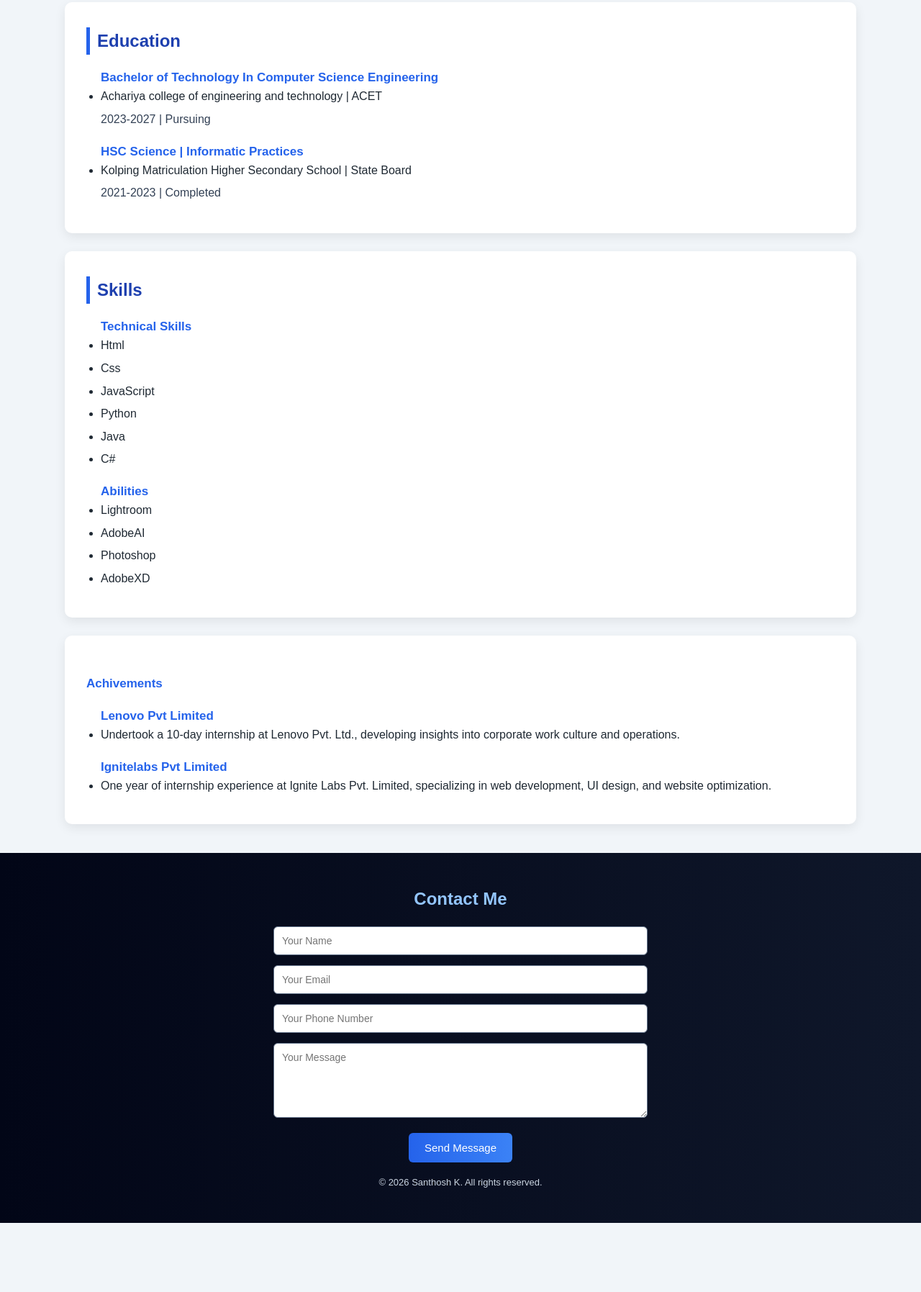
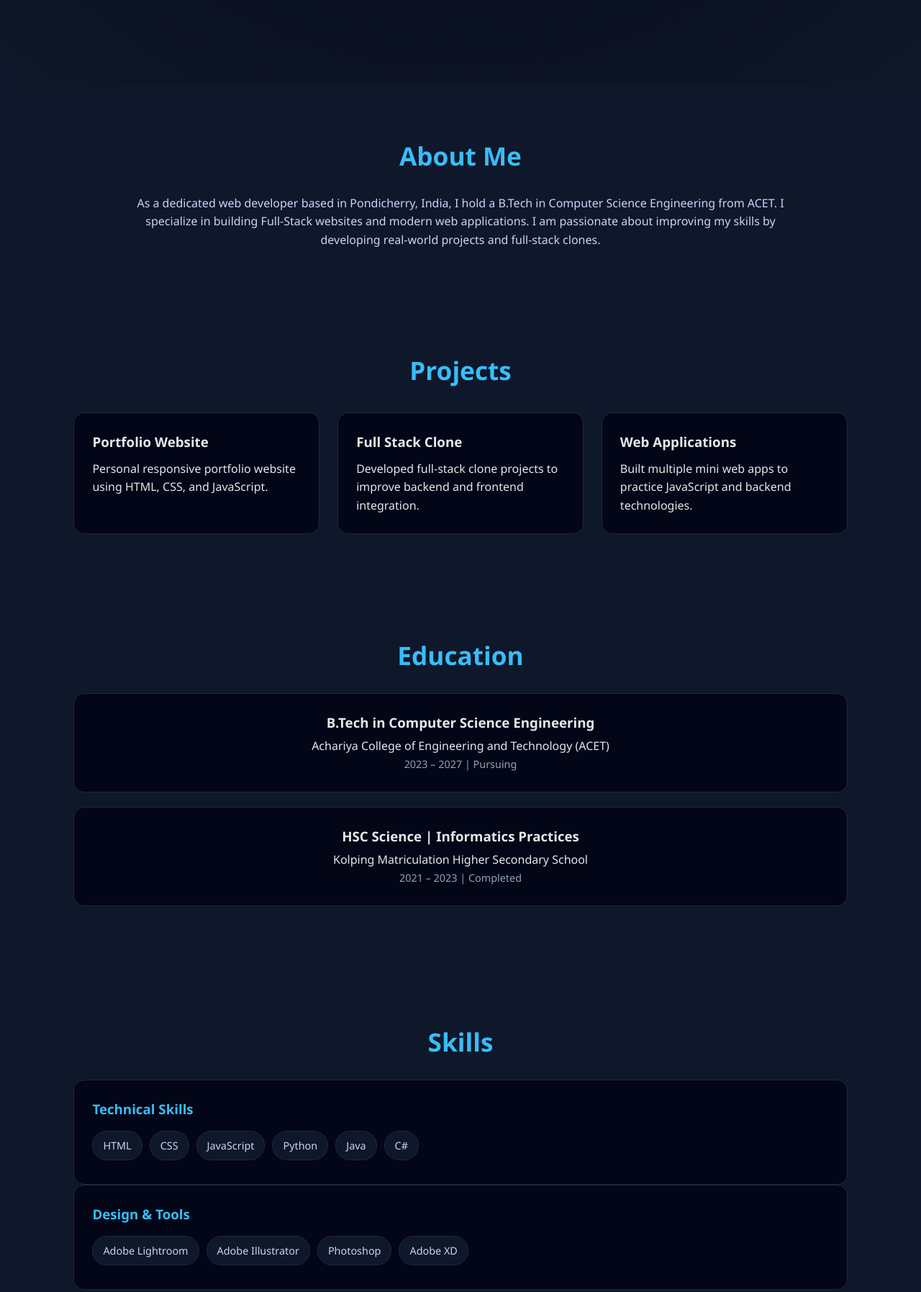
Before and after one commit to Santhoshyt123/Basic-Portfolio, a plain HTML site: page index.html in a window 1280 px wide. Shown: the part 671-2466 px from the top of the page at 72% size. Before the commit the page ends 2370 px from the top, so only its background shows below. Drawn offline with Linux system fonts and the light colour scheme.

Commit message:
updated portfolio

```diff
--- a/index.html
+++ b/index.html
@@ -3,101 +3,153 @@
 <head>
     <meta charset="UTF-8">
     <meta name="viewport" content="width=device-width, initial-scale=1.0">
-    <title>Portfolio</title>
+    <title>Santhosh K | Web Developer</title>
+    <meta name="description" content="Santhosh K - Web Developer Portfolio. Full Stack Web Developer from India.">
     <link rel="stylesheet" href="style.css">
 </head>
 <body>
-    <header>
-        <div>
-            <h1>My Logo</h1>
+
+<!-- ================= HEADER ================= -->
+<header class="site-header">
+   <div class="logo">
+    <a href="#home">SXNDY</a>
 </div>
-        <div>
-            <a href="#home">Home</a> |
-            <a href="#About">About me</a> |
-            <a href="#Project">Project</a> |
-            <a href="#Education">Education</a> |
-            <a href="#Skills">Skills</a>
+
+
+    <nav class="main-nav">
+        <a href="#home">Home</a>
+        <a href="#about">About</a>
+        <a href="#projects">Projects</a>
+        <a href="#education">Education</a>
+        <a href="#skills">Skills</a>
         <a href="#contact">Contact</a>
-        </div>
+    </nav>
 </header>
-    <section id="home">
-        <h1>I'm Santhosh K</h1>
-        <h2>I'm a Web Developer</h2>
+
+<!-- ================= HERO ================= -->
+<section id="home" class="hero">
+    <h1>Hello, I'm <span>Santhosh K</span></h1>
+    <h2>Full Stack Web Developer</h2>
+    <p>I build modern, responsive, and scalable web applications.</p>
+    <a href="#contact" class="btn-primary">Hire Me</a>
 </section>
 
-    <section id="About">
-        <h2>About me</h2>
-        <p>As a dedicated web developer based in Pondicherry, India, I hold a B.Tech in Computer Science Engineering from ACET. My fervor for coding and web development drives me to continually enhance my skill set. I specialize in constructing comprehensive Full-Stack websites and am passionate about creating intricate web applications. Currently, I am independently refining my expertise, with a particular enthusiasm for developing Full-Stack clones to further hone my abilities.</p>
+<!-- ================= ABOUT ================= -->
+<section id="about" class="about">
+    <h2>About Me</h2>
+    <p>
+        As a dedicated web developer based in Pondicherry, India, I hold a B.Tech in Computer Science Engineering from ACET.
+        I specialize in building Full-Stack websites and modern web applications. I am passionate about improving my skills
+        by developing real-world projects and full-stack clones.
+    </p>
 </section>
 
-    <section id="Education">
-        <h2>Education</h2>
-        <ul>
-            <h3>Bachelor of Technology In Computer Science Engineering</h3>
-            <li>Achariya college of engineering and technology | ACET</li>
-            <p>2023-2027 | Pursuing</p>
-            <h3>HSC Science | Informatic Practices</h3>
-            <li>Kolping Matriculation Higher Secondary School | State Board</li>
-            <p>2021-2023 | Completed</p>
-        </ul>
+<!-- ================= PROJECTS ================= -->
+<section id="projects" class="projects">
+    <h2>Projects</h2>
+    <div class="project-list">
+        <div class="project-card">
+            <h3>Portfolio Website</h3>
+            <p>Personal responsive portfolio website using HTML, CSS, and JavaScript.</p>
+        </div>
+
+        <div class="project-card">
+            <h3>Full Stack Clone</h3>
+            <p>Developed full-stack clone projects to improve backend and frontend integration.</p>
+        </div>
+
+        <div class="project-card">
+            <h3>Web Applications</h3>
+            <p>Built multiple mini web apps to practice JavaScript and backend technologies.</p>
+        </div>
+    </div>
 </section>
 
-    <section id="Skills">
+<!-- ================= EDUCATION ================= -->
+<section id="education" class="education">
+    <h2>Education</h2>
+
+    <div class="edu-item">
+        <h3>B.Tech in Computer Science Engineering</h3>
+        <p>Achariya College of Engineering and Technology (ACET)</p>
+        <span>2023 – 2027 | Pursuing</span>
+    </div>
+
+    <div class="edu-item">
+        <h3>HSC Science | Informatics Practices</h3>
+        <p>Kolping Matriculation Higher Secondary School</p>
+        <span>2021 – 2023 | Completed</span>
+    </div>
+</section>
+
+<!-- ================= SKILLS ================= -->
+<section id="skills" class="skills">
     <h2>Skills</h2>
+
+    <div class="skills-grid">
+        <div>
+            <h3>Technical Skills</h3>
             <ul>
-            <h3>Technical Skills</h3>
-            <li>Html</li>
-            <li>Css</li>
+                <li>HTML</li>
+                <li>CSS</li>
                 <li>JavaScript</li>
                 <li>Python</li>
                 <li>Java</li>
                 <li>C#</li>
-            <h3>Abilities</h3>
-            <li>Lightroom</li>
-            <li>AdobeAI</li>
+            </ul>
+        </div>
+
+        <div>
+            <h3>Design & Tools</h3>
+            <ul>
+                <li>Adobe Lightroom</li>
+                <li>Adobe Illustrator</li>
                 <li>Photoshop</li>
-            <li>AdobeXD</li>
+                <li>Adobe XD</li>
             </ul>
+        </div>
+    </div>
 </section>
 
-    <section>
-        <h3>Achivements</h3>
-        <ul>
-            <h3>Lenovo Pvt Limited</h3>
-            <li>Undertook a 10-day internship at Lenovo Pvt. Ltd., developing insights into corporate work culture and operations.</li>
-            <h3>Ignitelabs Pvt Limited</h3>
-            <li>One year of internship experience at Ignite Labs Pvt. Limited, specializing in web development, UI design, and website optimization.</li>
-        </ul>
+<!-- ================= ACHIEVEMENTS ================= -->
+<section class="achievements">
+    <h2>Achievements & Internships</h2>
+
+    <div class="achieve-item">
+        <h3>Lenovo Pvt. Limited</h3>
+        <p>10-day internship gaining exposure to corporate work culture and IT operations.</p>
+    </div>
+
+    <div class="achieve-item">
+        <h3>Ignite Labs Pvt. Limited</h3>
+        <p>One year internship in web development, UI design, and website optimization.</p>
+    </div>
 </section>
 
-       <footer id="contact">
-    <h3>Contact Me</h3>
+<!-- ================= CONTACT ================= -->
+<footer id="contact" class="contact">
+    <h2>Contact Me</h2>
 
-    <form class="contact-form">
-        <div class="form-group">
+       <form action="https://formspree.io/f/mzdarpyr" method="POST" class="contact-form">
+
   <input type="text" name="name" placeholder="Your Name" required>
-        </div>
 
-        <div class="form-group">
   <input type="email" name="email" placeholder="Your Email" required>
-        </div>
 
-        <div class="form-group">
-            <input type="tel" name="phone" placeholder="Your Phone Number" required>
-        </div>
+  <input type="tel" name="phone" placeholder="Your Phone">
 
-        <div class="form-group">
-            <textarea name="message" placeholder="Your Message" rows="5" required></textarea>
-        </div>
+  <textarea name="message" placeholder="Your Message" required></textarea>
 
   <button type="submit" class="btn-submit">Send Message</button>
+
+
 </form>
+
 
     <p class="footer-text">
         &copy; 2026 Santhosh K. All rights reserved.
     </p>
 </footer>
 
-
 </body>
 </html>
--- a/style.css
+++ b/style.css
@@ -1,214 +1,343 @@
-/* ========== Reset ========== */
+/* ================= RESET & BASE ================= */
 * {
-    margin: 0;
-    padding: 0;
-    box-sizing: border-box;
-    font-family: Arial, sans-serif;
+  margin: 0;
+  padding: 0;
+  box-sizing: border-box;
+  font-family: 'Segoe UI', Tahoma, Geneva, Verdana, sans-serif;
 }
 
-html {
-    scroll-behavior: smooth;
+body {
+  background: #0f172a; /* Dark navy */
+  color: #e5e7eb;
+  line-height: 1.6;
 }
 
-/* ========== Body ========== */
-body {
-    background: #f1f5f9;
-    color: #1f2933;
-    line-height: 1.6;
+/* ================= HEADER ================= */
+.site-header {
+  position: sticky;
+  top: 0;
+  z-index: 1000;
+  background: #020617;
+  display: flex;
+  justify-content: space-between;
+  align-items: center;
+  padding: 15px 8%;
+  border-bottom: 1px solid #1e293b;
+}
+.logo a {
+  color: #38bdf8;
+  font-size: 24px;
+  letter-spacing: 1px;
+  text-decoration: none;
+  font-weight: 700;
+  transition: all 0.3s ease;
 }
 
-/* ========== Header ========== */
-header {
-    background: linear-gradient(90deg, #1e3a8a, #2563eb);
-    color: #fff;
-    padding: 18px 30px;
-    display: flex;
-    justify-content: space-between;
-    align-items: center;
+/* Hover effect */
+.logo a:hover {
+  color: #0ea5e9;
+  transform: scale(1.05);
+  text-shadow: 0 0 10px rgba(56, 189, 248, 0.6);
 }
 
-header h1 {
-    font-size: 24px;
-    letter-spacing: 1px;
+
+.main-nav a {
+  color: #cbd5f5;
+  margin-left: 20px;
+  text-decoration: none;
+  font-weight: 500;
+  transition: 0.3s;
 }
 
-/* Nav Links */
-header a {
-    color: #e0e7ff;
-    text-decoration: none;
-    margin-left: 14px;
-    font-size: 15px;
-    padding: 4px 6px;
-    border-radius: 4px;
+.main-nav a:hover {
+  color: #38bdf8;
 }
 
-header a:hover {
-    background: rgba(255,255,255,0.15);
-    color: #fff;
+/* ================= HERO ================= */
+.hero {
+  min-height: 90vh;
+  display: flex;
+  flex-direction: column;
+  justify-content: center;
+  align-items: center;
+  text-align: center;
+  padding: 0 10%;
+  background: radial-gradient(circle at top, #020617, #0f172a);
 }
 
-/* ========== Sections ========== */
-section {
-    background: #ffffff;
-    margin: 25px auto;
-    padding: 35px 30px;
-    border-radius: 10px;
-    max-width: 1100px;
-    box-shadow: 0 5px 15px rgba(0,0,0,0.08);
+.hero h1 {
+  font-size: 3rem;
+  margin-bottom: 10px;
 }
 
-/* ========== Home ========== */
-#home {
-    background: linear-gradient(135deg, #bfdbfe, #dbeafe);
-    text-align: center;
-    padding: 90px 20px;
+.hero h1 span {
+  color: #38bdf8;
 }
 
-#home h1 {
-    font-size: 36px;
-    color: #1e3a8a;
-    margin-bottom: 8px;
+.hero h2 {
+  font-size: 1.5rem;
+  color: #94a3b8;
+  margin-bottom: 15px;
 }
 
-#home h2 {
-    font-size: 20px;
-    color: #1e40af;
-    font-weight: normal;
+.hero p {
+  max-width: 600px;
+  color: #cbd5f5;
+  margin-bottom: 25px;
 }
 
-/* ========== Headings ========== */
-section h2 {
-    font-size: 24px;
-    margin-bottom: 14px;
-    color: #1e40af;
-    border-left: 5px solid #2563eb;
-    padding-left: 10px;
+.btn-primary {
+  background: #38bdf8;
+  color: #020617;
+  padding: 12px 28px;
+  border-radius: 30px;
+  text-decoration: none;
+  font-weight: 600;
+  transition: 0.3s;
 }
 
-section h3 {
-    margin-top: 18px;
-    font-size: 17px;
-    color: #2563eb;
+.btn-primary:hover {
+  background: #0ea5e9;
+  transform: translateY(-2px);
 }
 
-/* ========== Text & Lists ========== */
-section p {
-    margin-bottom: 8px;
-    color: #334155;
+/* ================= SECTIONS ================= */
+section {
+  padding: 70px 8%;
 }
 
-ul {
-    margin-left: 20px;
+section h2 {
+  font-size: 2.2rem;
+  margin-bottom: 25px;
+  text-align: center;
+  color: #38bdf8;
 }
 
-li {
-    margin-bottom: 6px;
+/* ================= ABOUT ================= */
+.about p {
+  max-width: 900px;
+  margin: auto;
+  text-align: center;
+  color: #cbd5f5;
 }
 
-/* ========== Skills Buttons ========== */
-.skill-container {
-    margin-top: 10px;
-    display: flex;
-    flex-wrap: wrap;
-    gap: 10px;
+/* ================= PROJECTS ================= */
+.project-list {
+  display: grid;
+  grid-template-columns: repeat(auto-fit, minmax(250px, 1fr));
+  gap: 25px;
+  margin-top: 30px;
 }
 
-.skill-btn {
-    background: #e0e7ff;
-    color: #1e3a8a;
-    border: 1px solid #93c5fd;
-    padding: 7px 16px;
-    border-radius: 20px;
-    font-size: 13px;
-    transition: background 0.2s, transform 0.2s;
+.project-card {
+  background: #020617;
+  padding: 25px;
+  border-radius: 15px;
+  border: 1px solid #1e293b;
+  transition: 0.3s;
 }
 
-.skill-btn:hover {
-    background: #bfdbfe;
-    transform: translateY(-2px);
+.project-card:hover {
+  transform: translateY(-5px);
+  border-color: #38bdf8;
 }
 
-/* ========== Footer / Contact ========== */
-footer {
-    background: linear-gradient(90deg, #020617, #0f172a);
-    color: #ffffff;
-    padding: 45px 20px;
-    margin-top: 40px;
-    text-align: center;
+.project-card h3 {
+  margin-bottom: 10px;
+  color: #e5e7eb;
 }
 
-footer h3 {
-    margin-bottom: 18px;
-    font-size: 24px;
-    color: #93c5fd;
+/* ================= EDUCATION ================= */
+.education .edu-item {
+  background: #020617;
+  padding: 25px;
+  border-radius: 15px;
+  border: 1px solid #1e293b;
+  margin-bottom: 20px;
+  text-align: center;
 }
 
-/* ========== Contact Form ========== */
-.contact-form {
-    max-width: 520px;
-    margin: 0 auto;
+.education .edu-item h3 {
+  color: #e5e7eb;
+  margin-bottom: 5px;
 }
 
-.form-group {
-    margin-bottom: 14px;
+.education .edu-item span {
+  color: #94a3b8;
+  font-size: 0.9rem;
 }
 
-.form-group input,
-.form-group textarea {
-    width: 100%;
-    padding: 11px;
-    border: 1px solid #64748b;
-    border-radius: 6px;
-    font-size: 14px;
+/* ================= SKILLS ================= */
+.skills-grid ul {
+  display: flex;
+  flex-wrap: wrap;
+  gap: 10px;
 }
 
-.form-group input:focus,
-.form-group textarea:focus {
-    outline: none;
-    border-color: #60a5fa;
-    box-shadow: 0 0 0 2px rgba(96,165,250,0.3);
+.skills-grid ul li {
+  list-style: none;
+  background: #0f172a;
+  border: 1px solid #1e293b;
+  padding: 8px 14px;
+  border-radius: 20px;
+  font-size: 0.9rem;
+  cursor: default;
+  transition: all 0.3s ease;
+  color: #cbd5f5;
 }
 
-/* Submit Button */
+/* Hover effect */
+.skills-grid ul li:hover {
+  background: #38bdf8;
+  color: #020617;
+  border-color: #38bdf8;
+  transform: translateY(-3px);
+  box-shadow: 0 5px 15px rgba(56, 189, 248, 0.3);
+}
+
+
+.skills-grid div {
+  background: #020617;
+  padding: 25px;
+  border-radius: 15px;
+  border: 1px solid #1e293b;
+}
+
+.skills-grid h3 {
+  margin-bottom: 15px;
+  color: #38bdf8;
+}
+
+.skills-grid ul li {
+  list-style: none;
+  margin-bottom: 8px;
+  color: #cbd5f5;
+}
+
+/* ================= ACHIEVEMENTS ================= */
+.achievements .achieve-item {
+  background: #020617;
+  padding: 25px;
+  border-radius: 15px;
+  border: 1px solid #1e293b;
+  margin-bottom: 20px;
+  text-align: center;
+}
+
+/* ================= CONTACT ================= */
+.contact {
+  background: #020617;
+  border-top: 1px solid #1e293b;
+}
+
+.contact-form {
+  max-width: 600px;
+  margin: 30px auto;
+  display: flex;
+  flex-direction: column;
+  gap: 15px;
+}
+
+.contact-form input,
+.contact-form textarea {
+  padding: 12px 15px;
+  border-radius: 8px;
+  border: 1px solid #1e293b;
+  background: #0f172a;
+  color: #e5e7eb;
+  font-size: 1rem;
+}
+
+.contact-form input:focus,
+.contact-form textarea:focus {
+  outline: none;
+  border-color: #38bdf8;
+}
+
 .btn-submit {
-    padding: 12px 22px;
-    background: linear-gradient(90deg, #2563eb, #3b82f6);
-    color: #fff;
-    border: none;
-    border-radius: 6px;
-    font-size: 15px;
-    cursor: pointer;
+  background: #38bdf8;
+  color: #020617;
+  padding: 12px;
+  border: none;
+  border-radius: 30px;
+  font-weight: 600;
+  cursor: pointer;
+  transition: 0.3s;
 }
 
 .btn-submit:hover {
-    background: linear-gradient(90deg, #1e40af, #2563eb);
+  background: #0ea5e9;
+  transform: translateY(-2px);
 }
 
-/* Footer Text */
 .footer-text {
-    margin-top: 18px;
-    font-size: 13px;
-    color: #cbd5e1;
+  text-align: center;
+  margin-top: 30px;
+  color: #94a3b8;
+  font-size: 0.9rem;
 }
 
-/* ========== Mobile ========== */
+/* ================= RESPONSIVE ================= */
 @media (max-width: 768px) {
-    header {
-        flex-direction: column;
-        gap: 10px;
-        text-align: center;
-    }
+  .hero h1 {
+    font-size: 2.2rem;
+  }
 
-    #home h1 {
-        font-size: 28px;
-    }
+  .hero h2 {
+    font-size: 1.2rem;
+  }
 
-    #home h2 {
-        font-size: 17px;
-    }
+  .main-nav a {
+    margin-left: 12px;
+    font-size: 0.9rem;
+  }
+}
+/* ================= CONTACT (ENHANCED) ================= */
+.contact {
+  background: radial-gradient(circle at top, #020617, #0f172a);
+  border-top: 1px solid #1e293b;
+  text-align: center;
+}
 
-    section {
-        margin: 15px 10px;
-        padding: 25px 18px;
-    }
+.contact h2 {
+  margin-bottom: 10px;
 }
+
+.contact p {
+  color: #94a3b8;
+}
+
+/* Center form nicely */
+.contact-form {
+  max-width: 550px;
+  margin: 40px auto 20px;
+  padding: 30px;
+  background: #020617;
+  border-radius: 20px;
+  border: 1px solid #1e293b;
+  box-shadow: 0 20px 40px rgba(0, 0, 0, 0.4);
+}
+
+/* Inputs full width */
+.contact-form input,
+.contact-form textarea {
+  width: 100%;
+}
+
+/* Button more attractive */
+.btn-submit {
+  margin-top: 10px;
+  font-size: 1.05rem;
+  letter-spacing: 0.5px;
+}
+
+/* Form hover glow */
+.contact-form:hover {
+  border-color: #38bdf8;
+  box-shadow: 0 0 0 1px rgba(56, 189, 248, 0.2),
+              0 25px 50px rgba(56, 189, 248, 0.15);
+  transition: 0.4s;
+}
+html {
+  scroll-behavior: smooth;
+}
```
Lines whose indentation alone changed are shown as unchanged.
